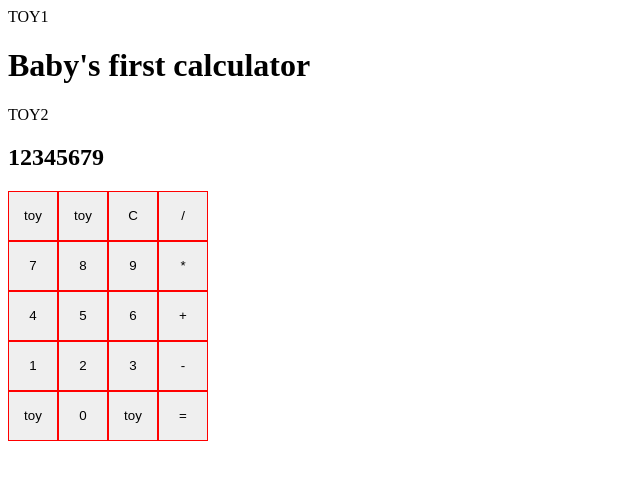
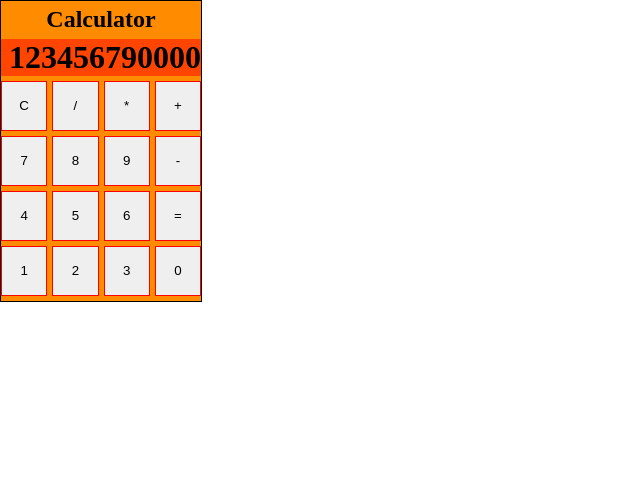
Before and after one commit to zancorin/Calculator, a plain HTML site: page index.html in a window 1280 px wide. Shown: the whole page, without its empty margins (0-640 px from the left). Drawn offline with Linux system fonts and the light colour scheme.

Commit message:
Add some styling, reduce clutter

```diff
--- a/index.html
+++ b/index.html
@@ -3,6 +3,7 @@
 <head>
     <script src="calculator.js" defer></script>
     <script src="numpad.js" defer></script>
+    <link rel="stylesheet" href="styles.css">
     <meta charset="UTF-8">
     <meta name="viewport" content="width=device-width, initial-scale=1.0">
     <title>Calculator Project</title>
@@ -10,25 +11,18 @@
 <body>
     <div class="container">
         <div class="calcOutline">
-            <div class="toys">
-            TOY1
-            </div>
 
             <div class="title">
-                <h1 class="titleText">
-                    Baby's first calculator
-                </h1>
-            </div>
-
-            <div class="toys2">
-            TOY2
+                <h2 class="titleText">
+                    Calculator
+                </h2>
             </div>
 
 
             <div class="displayContainer">
-                <h2 class="displayText">
-                    12345679
-                </h2>
+                <h1 class="displayText">
+                    123456790000
+                </h1>
             </div>
 
             <div class = "numpad">
--- a/numpad.js
+++ b/numpad.js
@@ -3,14 +3,15 @@ const body = document.body;
 let numpad = document.querySelector(".numpad");
 
 //Initializations
-let rows = 6;
+let rows = 4;
 let columns = 4;
 
-const buttons = ["toy", "toy", "C", "/",
-                 "7", "8", "9", "*",
-                 "4", "5", "6", "+",
-                 "1","2", "3", "-",
-                 "toy", "0", "toy", "="];
+const buttons = [
+                 "C", "/", "*", "+",
+                 "7", "8", "9", "-",
+                 "4", "5", "6", "=",
+                 "1","2", "3", "0",
+                 ];
 
 buttonCycle = 0;
 
@@ -20,6 +21,7 @@ function CreateNumpad(rows, columns)
     {
         const row = document.createElement("div");
         row.classList.add("row");
+        row.setAttribute('style', 'display:flex; gap:5px;');
 
         for(let i = 0; i < columns; i ++)
         {
@@ -45,4 +47,4 @@ function CreateNumpad(rows, columns)
 }
 
 
-CreateNumpad(5,4);
+CreateNumpad(rows, columns);
--- /dev/null
+++ b/styles.css
@@ -0,0 +1,40 @@
+*{
+    margin:0px;
+    padding:0px;
+}
+
+.calcOutline {
+
+    border:1px solid black;
+    background-color:darkorange;
+    display:flex;
+    flex-direction: column;
+    justify-content:space-evenly;
+    width:200px;
+    height:300px;
+}
+
+/*alignment*/
+.title,
+.displayContainer
+ {
+    display:flex;
+    justify-content: center;
+}
+
+.numpad
+{
+    display:flex;
+    flex-direction: column;
+    gap:5px;
+}
+
+.displayContainer{
+    background-color:orangered;
+    display:flex;
+    flex-direction: column;
+}
+
+.displayText{
+    align-self: flex-end;
+}
```
